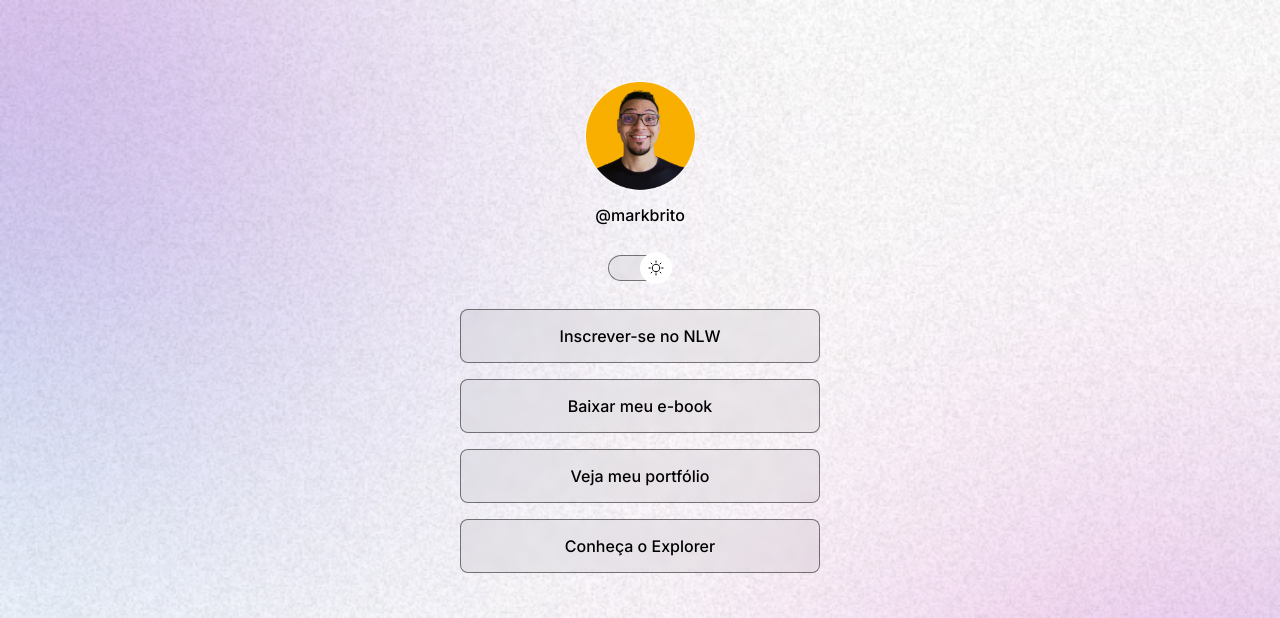
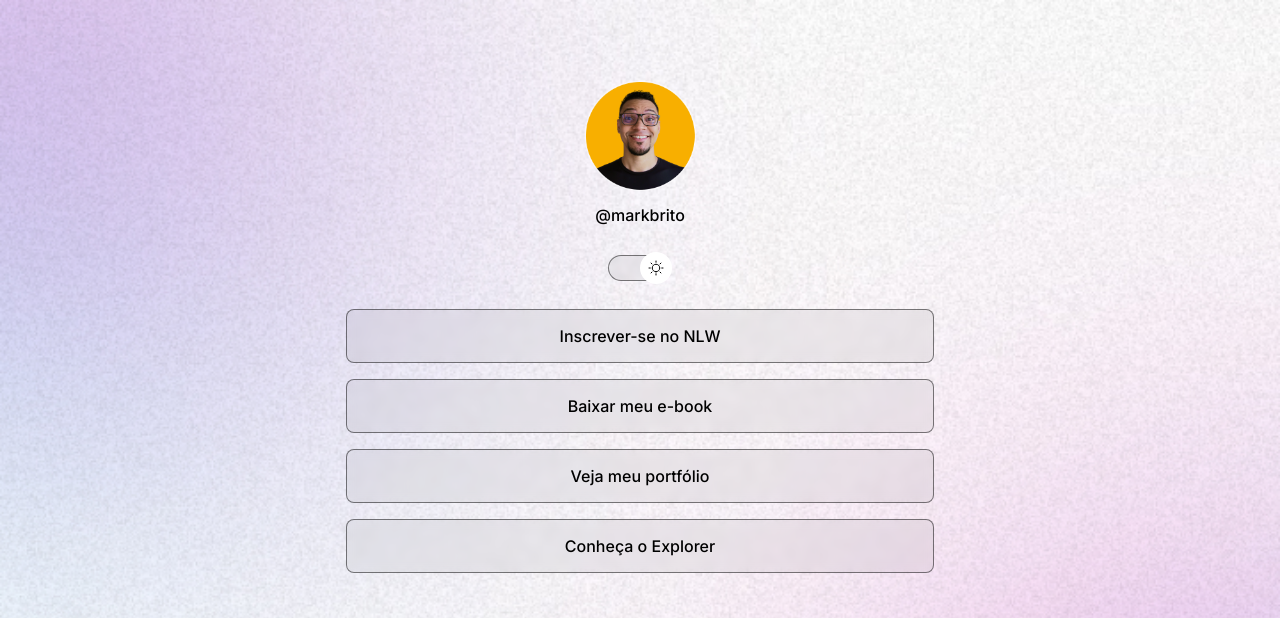
Before and after one commit to josuekla/projeto, a plain HTML site: page index.html in a window 1280 px wide. Shown: the top 618 px of the page. Drawn offline with nearby package versions, Linux system fonts and the light colour scheme.

Commit message:
ajuste da largura do container para o max-width

```diff
--- a/style.css
+++ b/style.css
@@ -40,9 +40,11 @@ body * {
 }
 
 #container {
-  width: 360px;
+  width: 100%;
+  max-width: 588px;
   /*border: 1px solid red;*/
   margin: 56px auto 0px;
+  padding: 0px 24px;
 }
 /*profile*/
 #profile {
```
